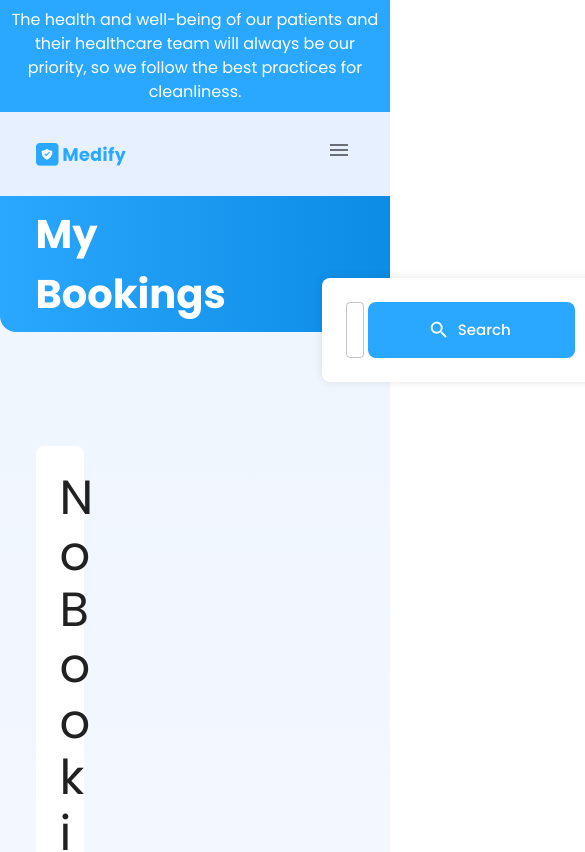
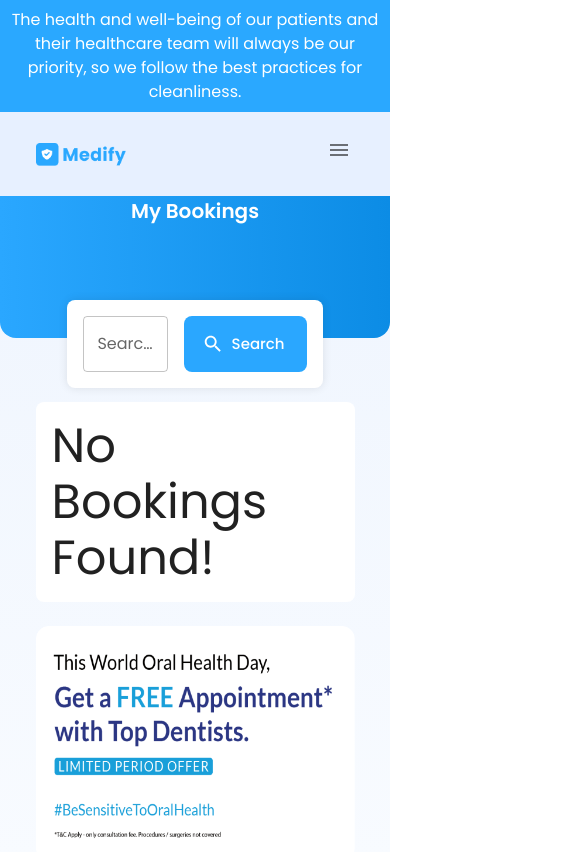
Before and after one commit to RutikKulkarni/Medify, a React (Create React App) app: page /MyBookings in a window 390 px wide. Shown: the top 852 px of the page, 585 px wide, since content can reach past the window. Built offline with nearby package versions, Linux system fonts and the light colour scheme.

Commit message:
made card responsive

```diff
--- a/src/components/Card/Card.jsx
+++ b/src/components/Card/Card.jsx
@@ -1,15 +1,19 @@
+import hospitalIcon from "../../assets/icons/hospitalicon.png";
 import { Box, Button, Chip, Divider, Stack, Typography } from "@mui/material";
+import Like from "../../assets/icons/Like.png";
+import Selector from "../Selector/Selector";
 import { useState } from "react";
 import { format } from "date-fns";
-import hospitalIcon from "../../assets/icons/Hospital.png";
-import Like from "../../assets/icons/Like.png";
-import Selector from "../Selector/Selector";
+import styles from "./Card.module.css";
 
 const Card = ({ details, availableSlotes, handleBooking, booking = false }) => {
   const [showSelector, setShowSelector] = useState(false);
 
   return (
-    <Box sx={{ borderRadius: 2, bgcolor: "#fff", p: 4 }}>
+    <Box
+      className={styles.cardContainer}
+      sx={{ borderRadius: 2, bgcolor: "#fff", p: 4 }}
+    >
       <Stack direction="row" spacing={4}>
         <Box
           component="img"
@@ -54,7 +58,7 @@ const Card = ({ details, availableSlotes, handleBooking, booking = false }) => {
             >
               ₹500
             </Typography>
-            <Typography>Consultation fee at clinic</Typography>
+            <Typography>Consultation fee</Typography>
           </Stack>
           <Divider sx={{ borderStyle: "dashed", mb: 2 }} />
           <Stack
@@ -67,11 +71,11 @@ const Card = ({ details, availableSlotes, handleBooking, booking = false }) => {
             width="fit-content"
             spacing="4px"
           >
-            <img src={Like} width={20} height={20} />
+            <img src={Like} alt="like" width={20} height={20} />
             <Typography fontWeight={700} color="#fff" sx={{ opacity: 0.5 }}>
-              {details["Hospital overall rating"] == "Not Available"
+              {details["Hospital rating"] == "Not Available"
                 ? 0
-                : details["Hospital overall rating"]}
+                : details["Hospital rating"]}
             </Typography>
           </Stack>
         </Box>
--- /dev/null
+++ b/src/components/Card/Card.module.css
@@ -0,0 +1,17 @@
+.cardContainer {
+  border-radius: 2px;
+  background-color: #fff;
+  padding: 16px;
+}
+
+@media (max-width: 768px) {
+  .cardContainer {
+    padding: 12px;
+  }
+}
+
+@media (max-width: 600px) {
+  .cardContainer {
+    padding: 8px;
+  }
+}
--- a/src/components/Search/Search.jsx
+++ b/src/components/Search/Search.jsx
@@ -1,6 +1,7 @@
 import { Stack, TextField, Button } from "@mui/material";
 import { useState } from "react";
 import SearchIcon from "@mui/icons-material/Search";
+import styles from "./Search.module.css";
 
 const Search = ({ list, filterList }) => {
   const [inputText, setInputText] = useState("");
@@ -21,7 +22,7 @@ const Search = ({ list, filterList }) => {
   };
 
   return (
-    <form onSubmit={handleSubmit}>
+    <form onSubmit={handleSubmit} className={styles.searchForm}>
       <Stack direction="row" spacing={2}>
         <TextField
           type="text"
@@ -36,7 +37,7 @@ const Search = ({ list, filterList }) => {
           variant="contained"
           size="large"
           startIcon={<SearchIcon />}
-          sx={{ py: "15px", px: 8, flexShrink: 0 }}
+          className={styles.searchButton}
           disableElevation
         >
           Search
--- /dev/null
+++ b/src/components/Search/Search.module.css
@@ -0,0 +1,7 @@
+.searchForm {
+  width: 100%;
+}
+
+.searchButton {
+  flex-shrink: 0;
+}
--- a/src/pages/MyBookings/MyBookings.jsx
+++ b/src/pages/MyBookings/MyBookings.jsx
@@ -3,6 +3,7 @@ import { useEffect, useState } from "react";
 import Card from "../../components/Card/Card";
 import BannerImage from "../../assets/icons/Banner.png";
 import Search from "../../components/Search/Search";
+import styles from "./MyBookings.module.css";
 
 const MyBookings = () => {
   const [bookings, setBookings] = useState([]);
@@ -21,44 +22,40 @@ const MyBookings = () => {
     <Box
       sx={{ background: "linear-gradient(#EFF5FE, rgba(241,247,255,0.47))" }}
     >
-      <Box
-        mb="50px"
-        pt={1}
-        sx={{
-          position: "relative",
-          background: "linear-gradient(90deg, #2AA7FF, #0C8CE5)",
-          borderBottomLeftRadius: "1rem",
-          borderBottomRightRadius: "1rem",
-        }}
-      >
+      <Box className={styles.banner}>
         <Container maxWidth="xl">
-          <Stack direction="row" spacing={12} alignItems="flex-end">
+          <Stack
+            direction={{ xs: "column", md: "row" }}
+            alignItems={{ xs: "center", md: "flex-end" }}
+            justifyContent="space-between"
+            spacing={2}
+          >
             <Typography
-              component="h1"
+              component="h2"
               pb={1}
-              fontSize={40}
-              fontWeight={700}
-              color="#fff"
+              fontSize={{ xs: 20, md: 30 }}
+              fontWeight={600}
+              className={styles.title}
             >
               My Bookings
             </Typography>
-            <Box
-              bgcolor="#fff"
-              p={3}
-              flexGrow={1}
-              borderRadius={2}
-              boxShadow="0 0 10px rgba(0,0,0,0.1)"
-              sx={{ transform: "translateY(50px)" }}
-            >
+            <Box className={styles.searchBox}>
               <Search list={bookings} filterList={setFilteredBookings} />
             </Box>
           </Stack>
         </Container>
       </Box>
 
-      <Container maxWidth="xl" sx={{ pt: 8, pb: 3 }}>
-        <Stack alignItems="flex-start" direction={{ md: "row" }}>
-          <Stack spacing={3} width="calc(100% - 384px)" mr={24}>
+      <Container maxWidth="xl" className={styles.bookingsContainer}>
+        <Stack
+          alignItems="center"
+          direction={{ xs: "column", md: "row" }}
+          spacing={{ xs: 3, md: 0 }}
+        >
+          <Stack
+            width={{ xs: "100%", md: "calc(100% - 384px)" }}
+            mr={{ md: 24 }}
+          >
             {filteredBookings.length > 0 ? (
               filteredBookings.map((booking) => (
                 <Card
@@ -68,7 +65,7 @@ const MyBookings = () => {
                 />
               ))
             ) : (
-              <Typography variant="h3" bgcolor="#fff" p={3} borderRadius={2}>
+              <Typography variant="h3" className={styles.noBookings}>
                 No Bookings Found!
               </Typography>
             )}
--- /dev/null
+++ b/src/pages/MyBookings/MyBookings.module.css
@@ -0,0 +1,36 @@
+.banner {
+  position: relative;
+  background: linear-gradient(90deg, #2aa7ff, #0c8ce5);
+  border-bottom-left-radius: 1rem;
+  border-bottom-right-radius: 1rem;
+}
+
+.title {
+  color: #fff;
+}
+
+.searchBox {
+  width: 80%;
+  background-color: #fff;
+  padding: 16px;
+  border-radius: 8px;
+  box-shadow: 0 0 10px rgba(0, 0, 0, 0.1);
+  transform: translateY(50px);
+}
+
+.bookingsContainer {
+  padding-top: 64px;
+  padding-bottom: 24px;
+}
+
+@media (min-width: 768px) {
+  .bookingsContainer {
+    padding-top: 128px;
+  }
+}
+
+.noBookings {
+  background-color: #fff;
+  padding: 16px;
+  border-radius: 8px;
+}
```
